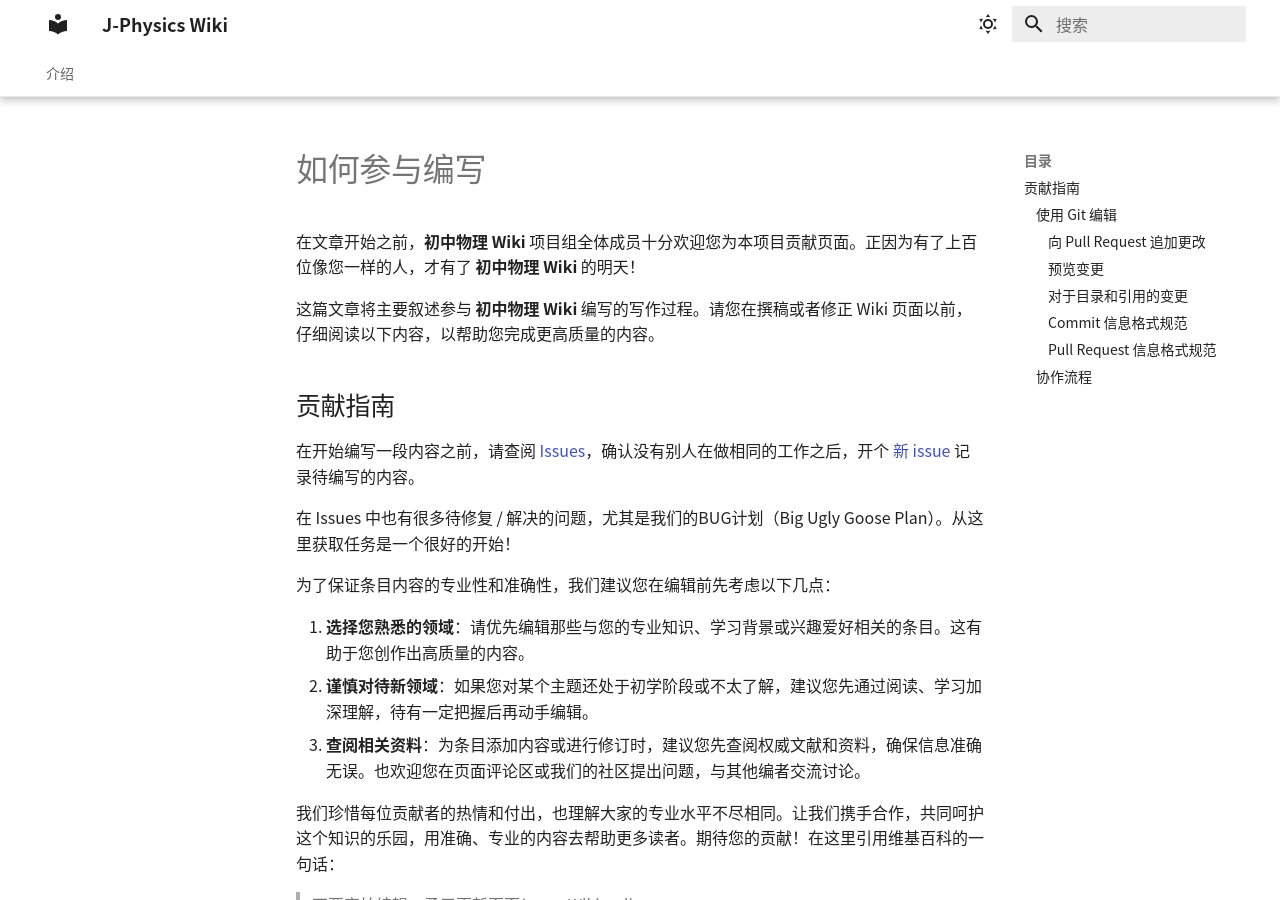
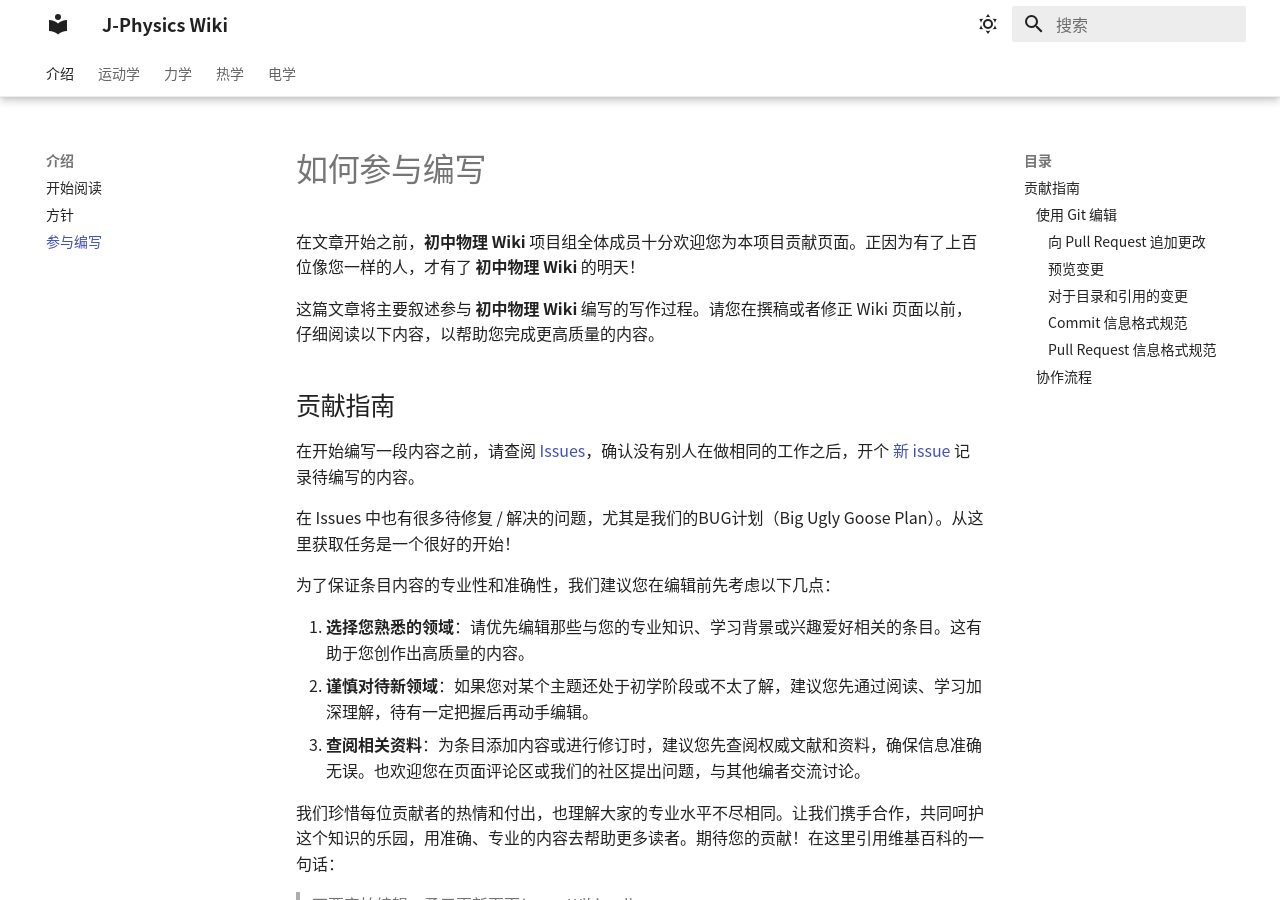
Before and after one commit to MartianReunion/j-physics-wiki, an MkDocs documentation site: the page built from docs/intro/how.md, in a window 1280 px wide and 900 px high. Built offline with MkDocs 1.6.1 and Material for MkDocs 9.7.7, drawn with Linux system fonts in a browser that asks for light colours; some of the changed lines change nothing that is shown.

Commit message:
have a try

```diff
--- a/mkdocs.yml
+++ b/mkdocs.yml
@@ -7,6 +7,15 @@ nav:
   - 介绍:
     - 开始阅读: index.md
     - 方针: intro/policy.md
+    - 参与编写: intro/how.md
+  - 运动学:
+    - 介绍: kinematics/intro.md
+  - 力学:
+    - 介绍: mechanics/intro.md
+  - 热学:
+    - 介绍: calorifics/intro.md
+  - 电学:
+    - 介绍: electricity/intro.md
 
 # Theme
 theme:
```
